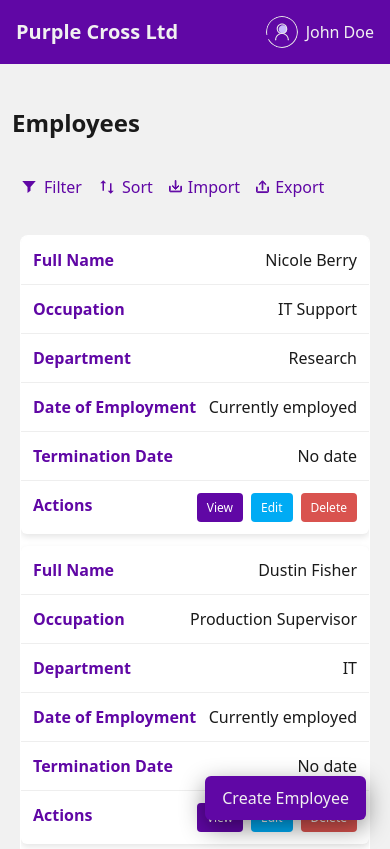
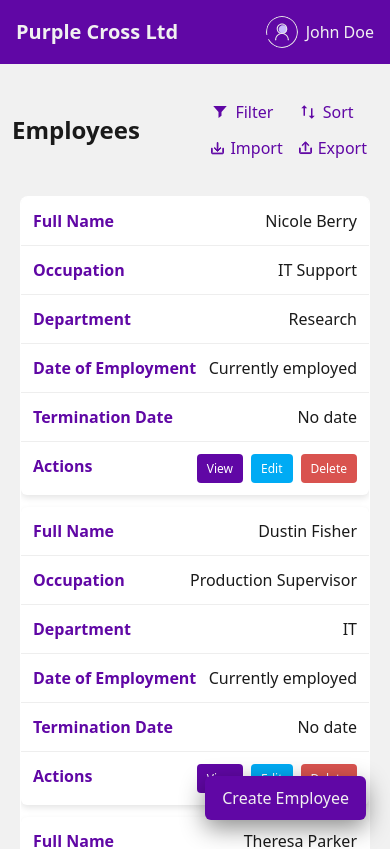
Before and after one commit to juliadelis/PurpleCrossCaseStudy, a Vue app: page / in a window 390 px wide. Shown: the top 849 px of the page. Built offline with nearby package versions, Linux system fonts and the light colour scheme.

Commit message:
fix: toolbar display on mobile

```diff
--- a/src/components/Toolbar.vue
+++ b/src/components/Toolbar.vue
@@ -328,7 +328,6 @@ export default {
   gap: 16px;
   align-items: center;
   justify-content: space-between;
-  flex-wrap: wrap;
   padding: 0px 20px;
   margin-top: 20px;
   position: relative;
@@ -437,5 +436,10 @@ export default {
   .menu {
     min-width: 180px;
   }
+
+  .click-elements {
+    display: grid;
+    grid-template-columns: 1fr 1fr;
+  }
 }
 </style>
```
